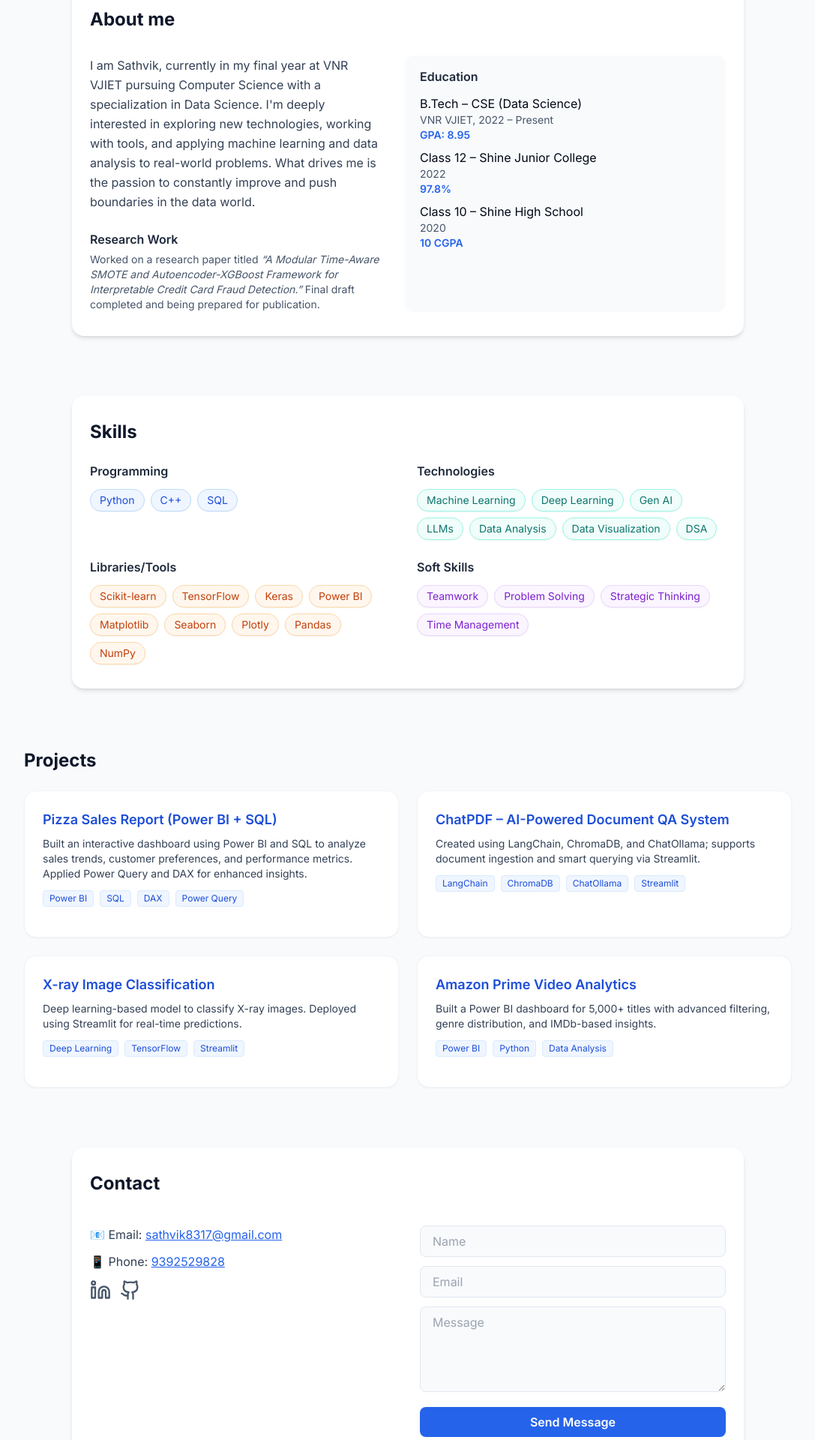
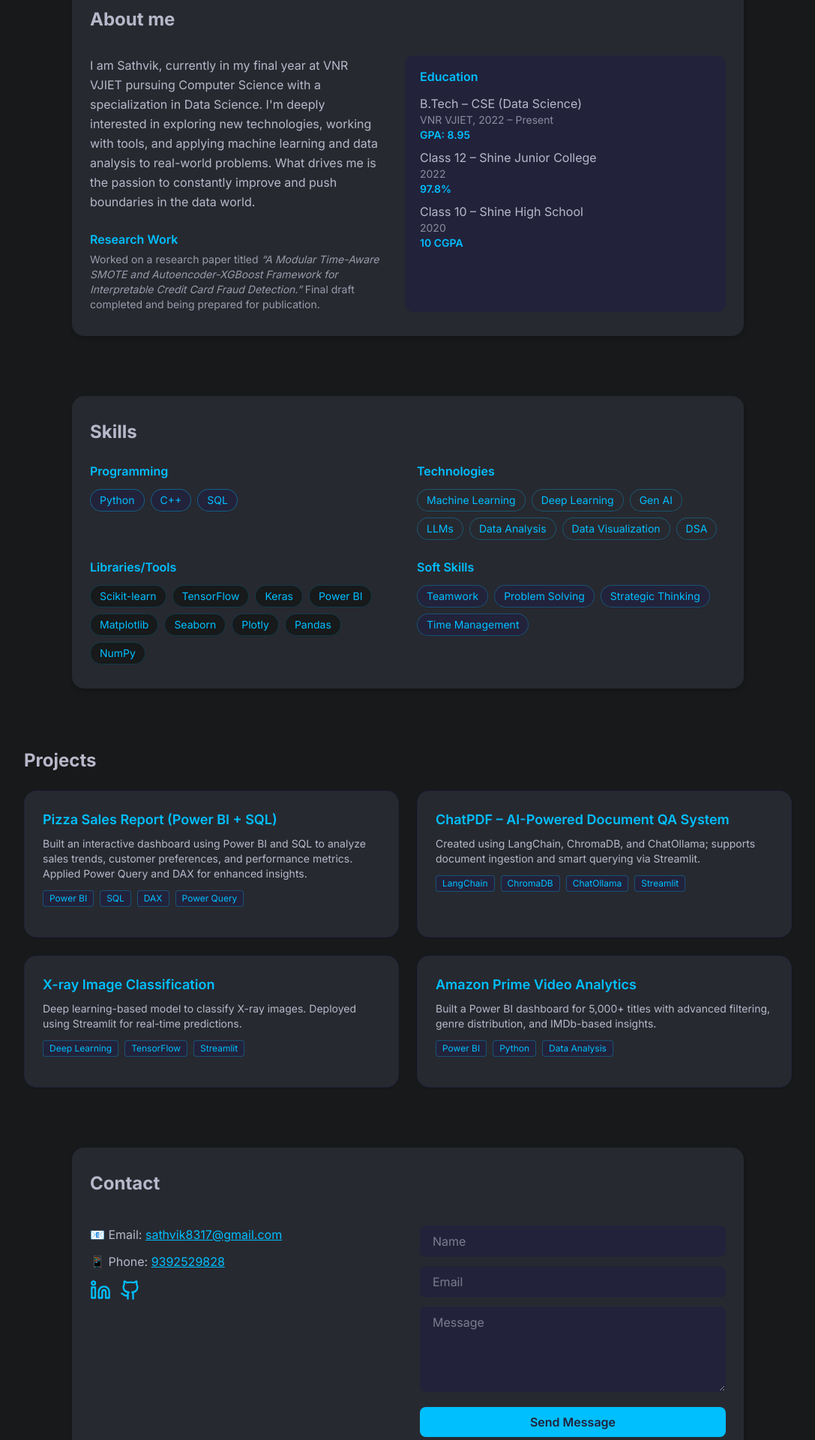
Before and after one commit to sathvik8317/sathvik-konda-portfolio, a React (Vite) app: page / in a window 1280 px wide. Shown: the part 400-2320 px from the top of the page at 75% size, without its empty margins (96-1183 px from the left). Built offline with nearby package versions, Linux system fonts and the light colour scheme.

Commit message:
Refactor: Apply color palette
Apply the specified color palette to the background, card surfaces, text, and accent elements across the application.

```diff
--- a/src/components/About.tsx
+++ b/src/components/About.tsx
@@ -1,38 +1,38 @@
 
 const About = () => (
-  <div className="max-w-4xl mx-auto bg-white rounded-2xl shadow-md px-6 py-8 flex flex-col gap-6">
-    <h2 className="text-2xl font-bold text-slate-900 mb-2">About me</h2>
+  <div className="max-w-4xl mx-auto bg-[#272930] rounded-2xl shadow-md px-6 py-8 flex flex-col gap-6">
+    <h2 className="text-2xl font-bold mb-2 text-[#B8B8CA]">About me</h2>
     <div className="flex flex-col sm:flex-row gap-8">
-      <div className="flex-1 text-slate-700 text-base leading-relaxed">
+      <div className="flex-1 text-[#B8B8CA] text-base leading-relaxed">
         <p>
           I am Sathvik, currently in my final year at VNR VJIET pursuing Computer Science with a specialization in Data Science. I'm deeply interested in exploring new technologies, working with tools, and applying machine learning and data analysis to real-world problems. What drives me is the passion to constantly improve and push boundaries in the data world.
         </p>
         {/* Research Work */}
         <div className="mt-6">
-          <h3 className="font-semibold text-slate-800 mb-1">Research Work</h3>
-          <p className="text-sm text-slate-600">
+          <h3 className="font-semibold mb-1 text-[#00BFFF]">Research Work</h3>
+          <p className="text-sm text-[#B8B8CA]/80">
             Worked on a research paper titled <span className="italic font-medium">“A Modular Time-Aware SMOTE and Autoencoder-XGBoost Framework for Interpretable Credit Card Fraud Detection.”</span> Final draft completed and being prepared for publication.
           </p>
         </div>
       </div>
       {/* Education */}
-      <div className="flex-1 bg-slate-50 rounded-xl px-5 py-4">
-        <h3 className="font-semibold text-slate-800 mb-3">Education</h3>
+      <div className="flex-1 bg-[#22223b] rounded-xl px-5 py-4">
+        <h3 className="font-semibold mb-3 text-[#00BFFF]">Education</h3>
         <div className="space-y-2">
           <div>
-            <div className="font-medium">B.Tech – CSE (Data Science)</div>
-            <div className="text-sm text-slate-600">VNR VJIET, 2022 – Present</div>
-            <div className="text-sm text-blue-600 font-semibold">GPA: 8.95</div>
+            <div className="font-medium text-[#B8B8CA]">B.Tech – CSE (Data Science)</div>
+            <div className="text-sm text-[#B8B8CA]/70">VNR VJIET, 2022 – Present</div>
+            <div className="text-sm text-[#00BFFF] font-semibold">GPA: 8.95</div>
           </div>
           <div>
-            <div className="font-medium">Class 12 – Shine Junior College</div>
-            <div className="text-sm text-slate-600">2022</div>
-            <div className="text-sm text-blue-600 font-semibold">97.8%</div>
+            <div className="font-medium text-[#B8B8CA]">Class 12 – Shine Junior College</div>
+            <div className="text-sm text-[#B8B8CA]/70">2022</div>
+            <div className="text-sm text-[#00BFFF] font-semibold">97.8%</div>
           </div>
           <div>
-            <div className="font-medium">Class 10 – Shine High School</div>
-            <div className="text-sm text-slate-600">2020</div>
-            <div className="text-sm text-blue-600 font-semibold">10 CGPA</div>
+            <div className="font-medium text-[#B8B8CA]">Class 10 – Shine High School</div>
+            <div className="text-sm text-[#B8B8CA]/70">2020</div>
+            <div className="text-sm text-[#00BFFF] font-semibold">10 CGPA</div>
           </div>
         </div>
       </div>
--- a/src/components/Contact.tsx
+++ b/src/components/Contact.tsx
@@ -17,29 +17,29 @@ const Contact = () => {
   };
 
   return (
-    <div className="max-w-4xl mx-auto bg-white rounded-2xl shadow-md px-6 py-8 flex flex-col gap-8">
-      <h2 className="text-2xl font-bold text-slate-900 mb-2">Contact</h2>
+    <div className="max-w-4xl mx-auto bg-[#272930] rounded-2xl shadow-md px-6 py-8 flex flex-col gap-8">
+      <h2 className="text-2xl font-bold mb-2 text-[#B8B8CA]">Contact</h2>
       <div className="flex flex-col md:flex-row gap-8">
         {/* Contact Info */}
-        <div className="flex-1 space-y-3">
+        <div className="flex-1 space-y-3 text-[#B8B8CA]">
           <div>
-            <span className="font-medium text-slate-700">📧 Email: </span>
-            <a href="mailto:sathvik8317@gmail.com" className="text-blue-600 underline hover:text-blue-800">
+            <span className="font-medium">📧 Email: </span>
+            <a href="mailto:sathvik8317@gmail.com" className="text-[#00BFFF] underline hover:text-[#B8B8CA]">
               sathvik8317@gmail.com
             </a>
           </div>
           <div>
-            <span className="font-medium text-slate-700">📱 Phone: </span>
-            <a href="tel:9392529828" className="text-blue-600 underline hover:text-blue-800">
+            <span className="font-medium">📱 Phone: </span>
+            <a href="tel:9392529828" className="text-[#00BFFF] underline hover:text-[#B8B8CA]">
               9392529828
             </a>
           </div>
           <div className="flex gap-3 mt-3">
             <a href="https://linkedin.com/in/sathvik-konda" target="_blank" rel="noopener noreferrer" aria-label="LinkedIn">
-              <Linkedin size={28} className="text-slate-600 hover:text-blue-600 transition" />
+              <Linkedin size={28} className="text-[#00BFFF] hover:text-[#B8B8CA] transition" />
             </a>
             <a href="https://github.com/sathvik8317" target="_blank" rel="noopener noreferrer" aria-label="GitHub">
-              <Github size={28} className="text-slate-600 hover:text-blue-600 transition" />
+              <Github size={28} className="text-[#00BFFF] hover:text-[#B8B8CA] transition" />
             </a>
           </div>
         </div>
@@ -53,7 +53,7 @@ const Contact = () => {
             name="name"
             placeholder="Name"
             required
-            className="border border-slate-200 rounded-lg px-4 py-2 bg-slate-50 focus:outline-none focus:border-blue-400"
+            className="border border-[#22223b] rounded-lg px-4 py-2 bg-[#22223b] text-[#B8B8CA] focus:outline-none focus:border-[#00BFFF] placeholder:text-[#B8B8CA]/60"
             value={form.name}
             onChange={handleChange}
           />
@@ -62,7 +62,7 @@ const Contact = () => {
             name="email"
             placeholder="Email"
             required
-            className="border border-slate-200 rounded-lg px-4 py-2 bg-slate-50 focus:outline-none focus:border-blue-400"
+            className="border border-[#22223b] rounded-lg px-4 py-2 bg-[#22223b] text-[#B8B8CA] focus:outline-none focus:border-[#00BFFF] placeholder:text-[#B8B8CA]/60"
             value={form.email}
             onChange={handleChange}
           />
@@ -71,18 +71,18 @@ const Contact = () => {
             placeholder="Message"
             required
             rows={4}
-            className="border border-slate-200 rounded-lg px-4 py-2 bg-slate-50 focus:outline-none focus:border-blue-400"
+            className="border border-[#22223b] rounded-lg px-4 py-2 bg-[#22223b] text-[#B8B8CA] focus:outline-none focus:border-[#00BFFF] placeholder:text-[#B8B8CA]/60"
             value={form.message}
             onChange={handleChange}
           ></textarea>
           <button
             type="submit"
-            className="mt-2 bg-blue-600 text-white px-4 py-2 rounded-lg font-semibold hover:bg-blue-700 transition"
+            className="mt-2 bg-[#00BFFF] text-[#22223b] px-4 py-2 rounded-lg font-semibold hover:bg-[#B8B8CA] hover:text-[#17191A] transition"
           >
             Send Message
           </button>
           {submitted && (
-            <span className="text-green-600 text-sm mt-2">Message sent! (Form is a demo only.)</span>
+            <span className="text-[#00BFFF] text-sm mt-2">Message sent! (Form is a demo only.)</span>
           )}
         </form>
       </div>
--- a/src/components/Projects.tsx
+++ b/src/components/Projects.tsx
@@ -36,21 +36,21 @@ const projects = [
 
 const Projects = () => (
   <div className="max-w-5xl mx-auto">
-    <h2 className="text-2xl font-bold text-slate-900 mb-6">Projects</h2>
+    <h2 className="text-2xl font-bold mb-6 text-[#B8B8CA]">Projects</h2>
     <div className="grid md:grid-cols-2 gap-6">
       {projects.map((proj, idx) => (
         <div
           key={proj.title}
-          className="rounded-2xl bg-white shadow-sm p-6 border border-slate-100 hover:shadow-blue-100 transition-shadow flex flex-col animate-fade-in"
+          className="rounded-2xl bg-[#272930] shadow-sm p-6 border border-[#22223b] hover:shadow-[#00BFFF]/10 transition-shadow flex flex-col animate-fade-in"
           style={{ animationDelay: `${idx * 50}ms` }}
         >
-          <h3 className="font-semibold text-lg text-blue-700 mb-2">{proj.title}</h3>
-          <p className="text-sm text-slate-700 mb-3">{proj.description}</p>
+          <h3 className="font-semibold text-lg mb-2 text-[#00BFFF]">{proj.title}</h3>
+          <p className="text-sm mb-3 text-[#B8B8CA]">{proj.description}</p>
           <div className="flex flex-wrap gap-2 mb-4">
             {proj.tech.map(t => (
               <span
                 key={t}
-                className="bg-blue-50 text-blue-700 rounded px-2 py-0.5 text-xs font-medium border border-blue-100"
+                className="bg-[#22223b] text-[#00BFFF] rounded px-2 py-0.5 text-xs font-medium border border-[#00BFFF]/30"
               >
                 {t}
               </span>
@@ -62,7 +62,7 @@ const Projects = () => (
                 href={proj.code}
                 target="_blank"
                 rel="noopener noreferrer"
-                className="underline text-sm text-blue-600 hover:text-blue-800 transition"
+                className="underline text-sm text-[#00BFFF] hover:text-[#B8B8CA] transition"
               >
                 View Code
               </a>
@@ -72,7 +72,7 @@ const Projects = () => (
                 href={proj.demo}
                 target="_blank"
                 rel="noopener noreferrer"
-                className="underline text-sm text-blue-600 hover:text-blue-800 transition"
+                className="underline text-sm text-[#00BFFF] hover:text-[#B8B8CA] transition"
               >
                 Live Demo
               </a>
--- a/src/components/Skills.tsx
+++ b/src/components/Skills.tsx
@@ -42,19 +42,20 @@ const groups = [
 ];
 
 const badgeColors = [
-  "bg-blue-50 text-blue-700 border-blue-200",
-  "bg-teal-50 text-teal-700 border-teal-200",
-  "bg-orange-50 text-orange-700 border-orange-200",
-  "bg-purple-50 text-purple-700 border-purple-200",
+  "bg-[#22223b] text-[#00BFFF] border-[#00BFFF]/40",
+  "bg-[#272930] text-[#00BFFF] border-[#00BFFF]/30",
+  "bg-[#17191A] text-[#00BFFF] border-[#00BFFF]/20",
+  "bg-[#22223b] text-[#00BFFF] border-[#00BFFF]/30",
 ];
+// changed color for badge backgrounds and borders, all text accent
 
 const Skills = () => (
-  <div className="max-w-4xl mx-auto bg-white rounded-2xl shadow-md px-6 py-8">
-    <h2 className="text-2xl font-bold text-slate-900 mb-6">Skills</h2>
+  <div className="max-w-4xl mx-auto bg-[#272930] rounded-2xl shadow-md px-6 py-8">
+    <h2 className="text-2xl font-bold mb-6 text-[#B8B8CA]">Skills</h2>
     <div className="grid md:grid-cols-2 gap-6">
       {groups.map((group, i) => (
         <div key={group.label}>
-          <h3 className="font-semibold text-slate-800 mb-3">{group.label}</h3>
+          <h3 className="font-semibold mb-3 text-[#00BFFF]">{group.label}</h3>
           <div className="flex flex-wrap gap-2">
             {group.skills.map(skill => (
               <span
--- a/src/pages/Index.tsx
+++ b/src/pages/Index.tsx
@@ -1,4 +1,3 @@
-
 import Navbar from "@/components/Navbar";
 import Hero from "@/components/Hero";
 import About from "@/components/About";
@@ -9,7 +8,7 @@ import Footer from "@/components/Footer";
 
 const Index = () => {
   return (
-    <div className="bg-[#f8fafc] min-h-screen font-inter flex flex-col">
+    <div className="bg-[#17191A] min-h-screen font-inter flex flex-col">
       <Navbar />
       <main className="flex-1 flex flex-col pt-20 sm:pt-28">
         <section id="home">
```
